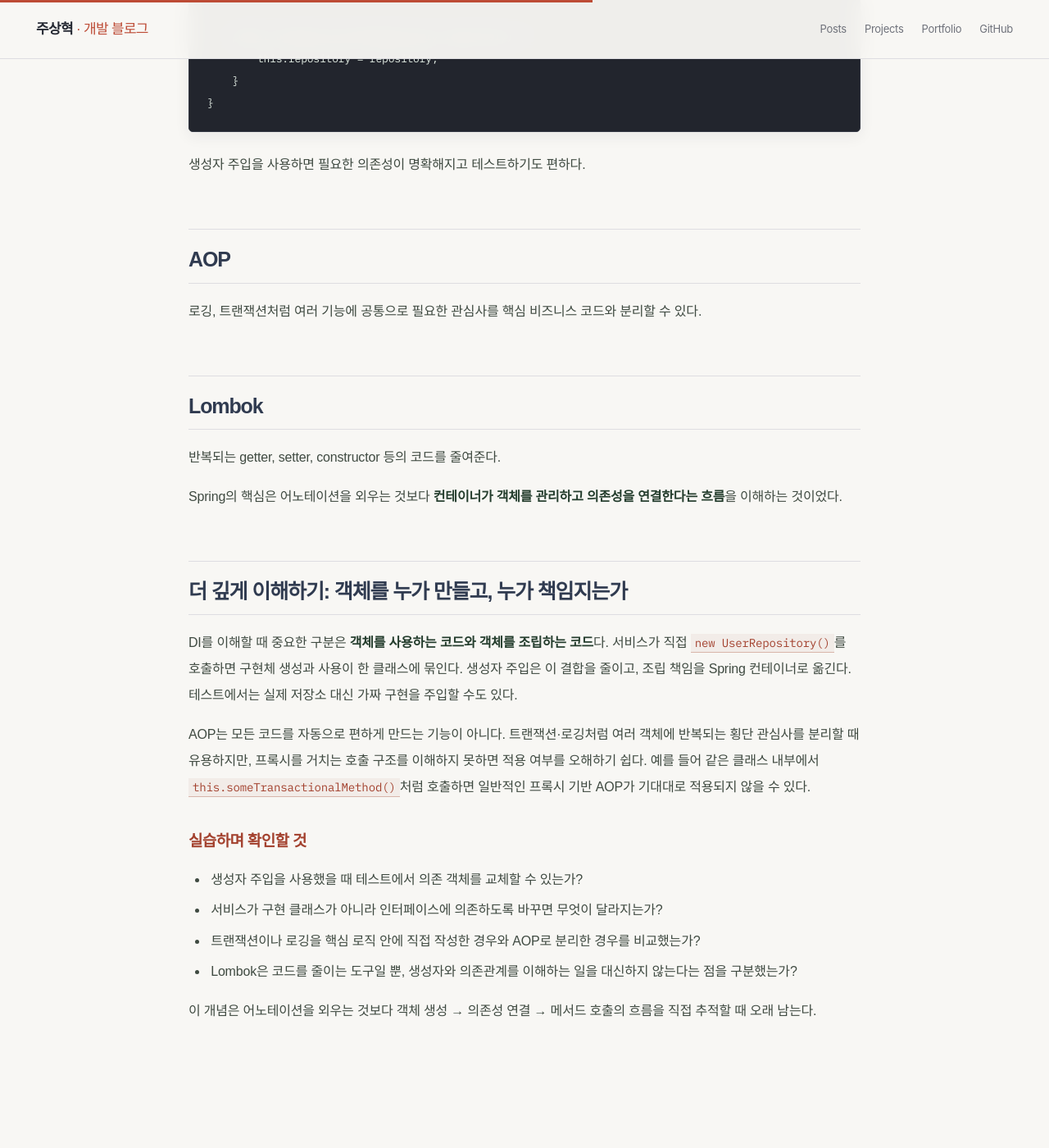
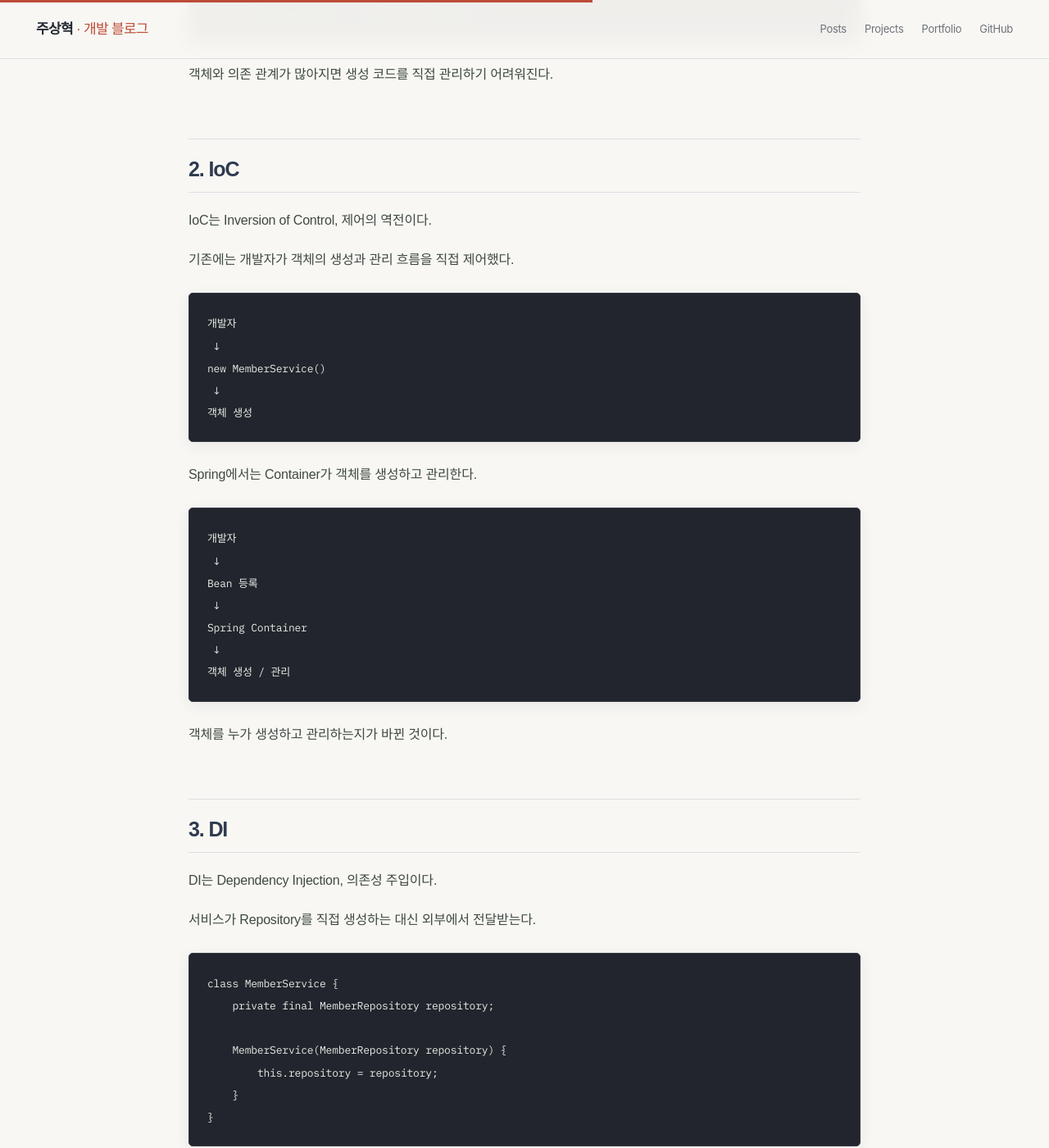
Before and after one commit to zuzusnasna/zuzusnasna.github.io, a Jekyll site: the page built from _posts/2026-09-03-spring-di-aop.md, in a window 1280 px wide and 1400 px high, scrolled down 874 px. Shown: the whole window at 82% size. Built offline with Jekyll 4.4.1, drawn with Linux system fonts in a browser that asks for light colours; some web fonts are replaced; some of the changed text lies outside the part shown.

Commit message:
정리: Spring Framework IoC DI 필기본

````diff
--- a/_posts/2026-09-03-spring-di-aop.md
+++ b/_posts/2026-09-03-spring-di-aop.md
@@ -1,50 +1,80 @@
 ---
 layout: post
-title: "Spring Boot 학습 : DI, IoC, AOP, Lombok"
-date: 2026-09-03 09:00:00 +0900
-categories: [학습]
-tags: [Spring Boot, Java]
+title: "Spring 시작 — Spring Framework, IoC, DI"
+date: 2026-10-30 15:00:00 +0900
+categories: [Spring]
+tags: [Spring]
 ---
 
-Spring Boot를 처음 공부하면서 DI와 IoC를 먼저 이해했다.
+오늘은 Spring Framework가 무엇인지부터 IoC와 DI의 관계를 정리했다.
 
-## IoC와 DI
+## 1. Spring Framework
 
-객체를 필요한 곳에서 직접 생성하는 대신 Spring 컨테이너가 객체의 생성과 의존관계를 관리한다.
+Spring은 Java 애플리케이션을 개발하기 위한 프레임워크다. 객체 생성과 의존성 관리 같은 부분을 Container가 담당하도록 구성할 수 있다.
+
+기존에는 개발자가 직접 객체를 생성했다.
 
 ```java
-@Service
-public class UserService {
-    private final UserRepository repository;
+MemberService service = new MemberService();
+```
 
-    public UserService(UserRepository repository) {
+객체와 의존 관계가 많아지면 생성 코드를 직접 관리하기 어려워진다.
+
+## 2. IoC
+
+IoC는 Inversion of Control, 제어의 역전이다.
+
+기존에는 개발자가 객체의 생성과 관리 흐름을 직접 제어했다.
+
+```text
+개발자
+ ↓
+new MemberService()
+ ↓
+객체 생성
+```
+
+Spring에서는 Container가 객체를 생성하고 관리한다.
+
+```text
+개발자
+ ↓
+Bean 등록
+ ↓
+Spring Container
+ ↓
+객체 생성 / 관리
+```
+
+객체를 누가 생성하고 관리하는지가 바뀐 것이다.
+
+## 3. DI
+
+DI는 Dependency Injection, 의존성 주입이다.
+
+서비스가 Repository를 직접 생성하는 대신 외부에서 전달받는다.
+
+```java
+class MemberService {
+    private final MemberRepository repository;
+
+    MemberService(MemberRepository repository) {
         this.repository = repository;
     }
 }
 ```
 
-생성자 주입을 사용하면 필요한 의존성이 명확해지고 테스트하기도 편하다.
+Spring에서는 Container가 필요한 Bean을 찾아 생성자를 통해 주입한다.
 
-## AOP
+```java
+@Service
+public class MemberService {
+    private final MemberMapper mapper;
 
-로깅, 트랜잭션처럼 여러 기능에 공통으로 필요한 관심사를 핵심 비즈니스 코드와 분리할 수 있다.
+    public MemberService(MemberMapper mapper) {
+        this.mapper = mapper;
+    }
+}
+```
 
-## Lombok
-
-반복되는 getter, setter, constructor 등의 코드를 줄여준다.
-
-Spring의 핵심은 어노테이션을 외우는 것보다 **컨테이너가 객체를 관리하고 의존성을 연결한다는 흐름**을 이해하는 것이었다.
-
-## 더 깊게 이해하기: 객체를 누가 만들고, 누가 책임지는가
-
-DI를 이해할 때 중요한 구분은 **객체를 사용하는 코드와 객체를 조립하는 코드**다. 서비스가 직접 `new UserRepository()`를 호출하면 구현체 생성과 사용이 한 클래스에 묶인다. 생성자 주입은 이 결합을 줄이고, 조립 책임을 Spring 컨테이너로 옮긴다. 테스트에서는 실제 저장소 대신 가짜 구현을 주입할 수도 있다.
-
-AOP는 모든 코드를 자동으로 편하게 만드는 기능이 아니다. 트랜잭션·로깅처럼 여러 객체에 반복되는 횡단 관심사를 분리할 때 유용하지만, 프록시를 거치는 호출 구조를 이해하지 못하면 적용 여부를 오해하기 쉽다. 예를 들어 같은 클래스 내부에서 `this.someTransactionalMethod()`처럼 호출하면 일반적인 프록시 기반 AOP가 기대대로 적용되지 않을 수 있다.
-
-### 실습하며 확인할 것
-- 생성자 주입을 사용했을 때 테스트에서 의존 객체를 교체할 수 있는가?
-- 서비스가 구현 클래스가 아니라 인터페이스에 의존하도록 바꾸면 무엇이 달라지는가?
-- 트랜잭션이나 로깅을 핵심 로직 안에 직접 작성한 경우와 AOP로 분리한 경우를 비교했는가?
-- Lombok은 코드를 줄이는 도구일 뿐, 생성자와 의존관계를 이해하는 일을 대신하지 않는다는 점을 구분했는가?
-
-이 개념은 어노테이션을 외우는 것보다 객체 생성 → 의존성 연결 → 메서드 호출의 흐름을 직접 추적할 때 오래 남는다.
+IoC가 객체를 관리하는 제어의 방향에 대한 개념이라면 DI는 그 과정에서 객체의 의존성을 외부에서 넣어주는 방법이라고 구분했다.
````
